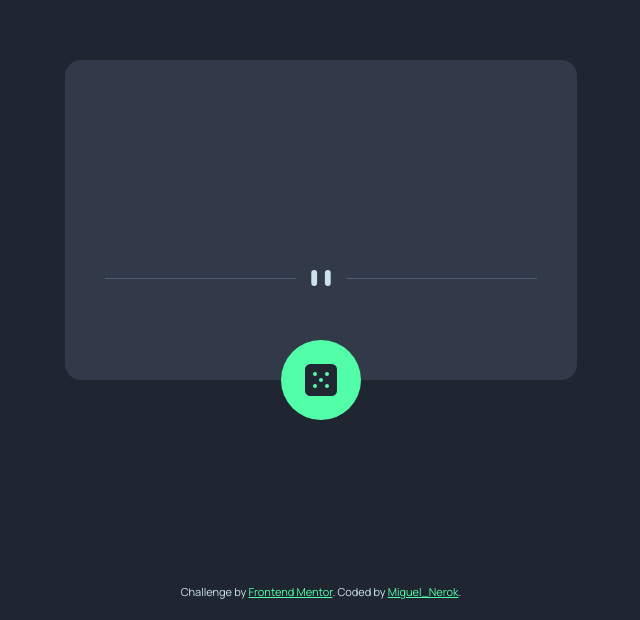
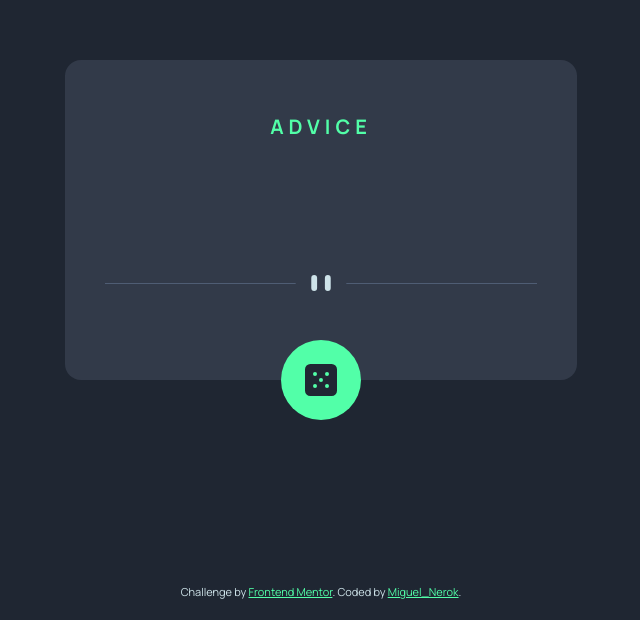
Before and after one commit to NerokArtworks/Advice-Generator-App, a plain HTML site: page index.html in a window 1280 px wide. Shown: the part 180-800 px from the top of the page, without its empty margins (319-959 px from the left). Drawn offline with nearby package versions, Linux system fonts and the light colour scheme; no server answers.

Commit message:
update 2

```diff
--- a/index.html
+++ b/index.html
@@ -32,7 +32,7 @@
 
   <main
     class="w-full mx-5 h-auto md:mx-0 md:w-2/5 md:h-2/5 rounded-2xl flex flex-col justify-around items-center gap-6 md:gap-0 pt-10 pb-20 px-5 md:pt-5 md:pb-14 md:px-10 relative">
-    <p class="text-sm md:text-xl"> <span></span></p>
+    <p class="text-sm md:text-xl">ADVICE <span></span></p>
     <h1 class="text-center">
 
     </h1>
```
